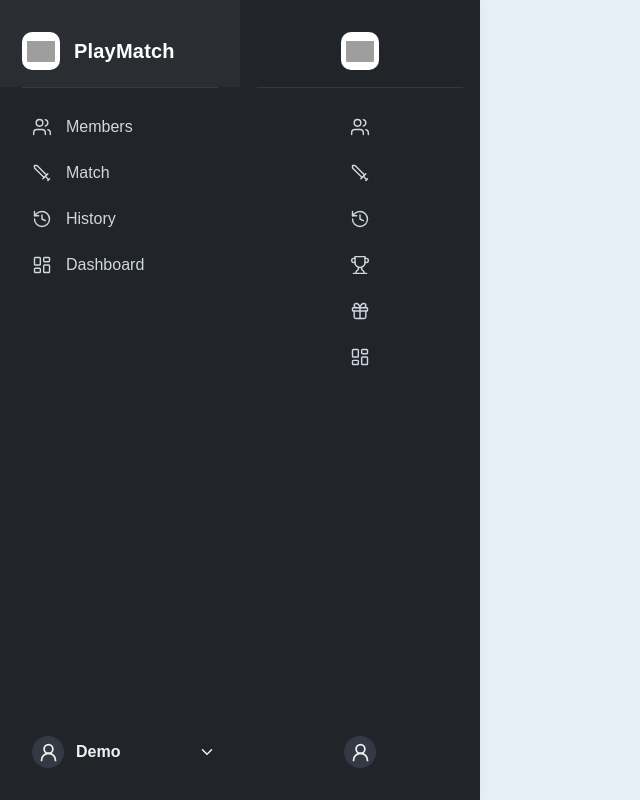
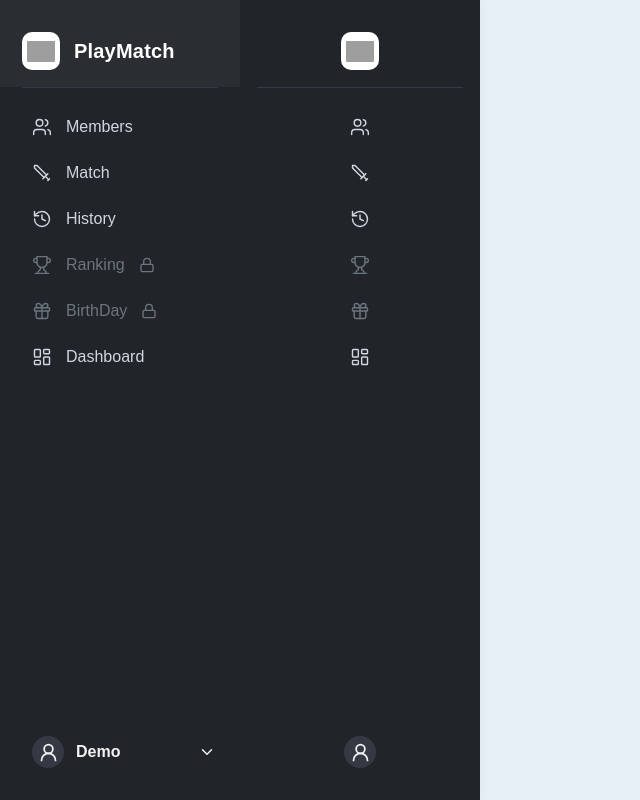
Before and after one commit to PeErAtC/playmatch-web, a Next.js app: page /components/sidebar in a window 1280 px wide. Shown: the whole page, without its empty margins (0-640 px from the left). Built offline with nearby package versions, Linux system fonts and the light colour scheme; grey boxes are pictures that could not be loaded.

Commit message:
Update sidebar.js
30/6 เพิ่ม icon แสดง Log สำหรับแพ็กเกจ Basic

```diff
--- a/pages/components/sidebar.js
+++ b/pages/components/sidebar.js
@@ -12,6 +12,7 @@ import {
   LayoutDashboard,
   Settings,
   LogOut,
+  Lock, // Import the Lock icon
 } from "lucide-react";
 import Swal from "sweetalert2"; // ยังคง import ไว้เผื่อใช้งาน
 
@@ -36,11 +37,13 @@ const allMenuList = [
     label: "Ranking",
     path: "/ranking",
     icon: <Trophy size={20} strokeWidth={1.7} />,
+    access: ["Pro", "Premium"], // เพิ่ม property 'access'
   },
   {
     label: "BirthDay",
     path: "/Birthday",
     icon: <Gift size={20} strokeWidth={1.7} />,
+    access: ["Pro", "Premium"], // เพิ่ม property 'access'
   },
   {
     label: "Dashboard",
@@ -98,13 +101,13 @@ export default function Sidebar({
     };
   }, [isDropdownOpen]);
 
-  // กรองเมนูตาม packageType
-  const filteredMenuList = allMenuList.filter((item) => {
-    if (packageType === "Basic") {
-      return item.label !== "Ranking" && item.label !== "BirthDay";
-    }
-    return true; // สำหรับ Pro และ Premium แสดงทุกเมนู
-  });
+  // *** ลบส่วน filter นี้ออกไป เพราะเราต้องการแสดงทุกเมนูและใช้ logic การ disabled แทน ***
+  // const filteredMenuList = allMenuList.filter((item) => {
+  //   if (packageType === "Basic") {
+  //     return item.label !== "Ranking" && item.label !== "BirthDay";
+  //   }
+  //   return true;
+  // });
 
   return (
     <aside className={`sidebar ${isSidebarOpen ? "open" : "collapsed"}`}>
@@ -113,30 +116,49 @@ export default function Sidebar({
       </button>
       <div className="sidebar-logo" onClick={toggleSidebar}>
         {/* เปลี่ยนจาก div.logo-icon เป็น img แทรกเข้ามา */}
-        <img src="/images/Logo-iconnew.png" alt="Company Logo" className="logo-image" />
+        <img
+          src="/images/Logo-iconnew.png"
+          alt="Company Logo"
+          className="logo-image"
+        />
         {isSidebarOpen && (
           <span className="logo-text">{groupName || "PlayMatch"}</span>
         )}
       </div>
       <hr className="sidebar-divider" />
       <nav className="sidebar-menu">
-        {filteredMenuList.map((item) => ( // ใช้ filteredMenuList แทน menuList
+        {allMenuList.map((item) => {
+          // ตรวจสอบว่าเมนูควรจะถูก disabled หรือไม่
+          const isDisabled = item.access && !item.access.includes(packageType);
+          return (
             <a
               key={item.path}
-            href={item.path}
+              href={isDisabled ? "#" : item.path} // ถ้า disabled ให้ลิงก์ไปที่ '#'
               className={`sidebar-menu-item ${
                 activePath === item.path ? "active" : ""
-            }`}
+              } ${isDisabled ? "disabled" : ""}`} // เพิ่ม class 'disabled'
+              onClick={(e) => {
+                if (isDisabled) {
+                  e.preventDefault(); // ป้องกันการเปลี่ยนหน้า
+                }
+              }}
             >
               <span className="menu-icon">{item.icon}</span>
-            {isSidebarOpen && <span className="menu-label">{item.label}</span>}
+              {isSidebarOpen && (
+                <span className="menu-label">{item.label}</span>
+              )}
               {item.label === "BirthDay" &&
                 birthDayCount > 0 &&
-              isSidebarOpen && (
+                isSidebarOpen &&
+                !isDisabled && ( // แสดง badge เมื่อไม่ disabled
                   <span className="birthday-badge">{birthDayCount}</span>
                 )}
+              {isDisabled && isSidebarOpen && (
+                <Lock size={16} className="lock-icon" /> // แสดงไอคอนล็อค
+              )}
             </a>
-        ))}
+          );
+        })}
       </nav>
 
       {/* ย้าย sidebar-user ออกมาด้านนอกของโครงสร้างก่อนหน้า sidebar-menu แต่ยังคงอยู่ใน aside */}
@@ -352,15 +374,15 @@ export default function Sidebar({
           flex-shrink: 0;
         }
         .sidebar-menu-item.active,
-        .sidebar-menu-item:hover {
+        .sidebar-menu-item:hover:not(.disabled) {
           background: #146cfa;
           color: #fff;
         }
         .sidebar-menu-item.active .menu-icon,
-        .sidebar-menu-item:hover .menu-icon {
+        .sidebar-menu-item:hover:not(.disabled) .menu-icon {
           color: #fff;
         }
-        .sidebar-menu-item:active {
+        .sidebar-menu-item:active:not(.disabled) {
           background: #19447b;
         }
         .sidebar-menu-item .menu-label {
@@ -372,6 +394,35 @@ export default function Sidebar({
           opacity: 0;
           width: 0;
           overflow: hidden;
+          pointer-events: none;
+        }
+
+        /* Disabled menu item styles */
+        .sidebar-menu-item.disabled {
+          color: #6c757d; /* สีเทาสำหรับ disabled */
+          cursor: not-allowed;
+          pointer-events: none; /* ป้องกันการคลิก */
+          background-color: transparent; /* ลบ background เมื่อ disabled */
+        }
+        .sidebar-menu-item.disabled .menu-icon {
+          color: #6c757d; /* สีไอคอนเป็นสีเทา */
+        }
+        .sidebar-menu-item.disabled:hover {
+          background: transparent; /* ป้องกัน hover effect */
+          color: #6c757d;
+        }
+
+        /* Lock icon style */
+        .lock-icon {
+          position: absolute;
+          right: 15px;
+          top: 50%;
+          transform: translateY(-50%);
+          color: #6c757d; /* สีของไอคอนล็อค */
+          transition: opacity 0.3s ease-in-out;
+        }
+        .sidebar.collapsed .lock-icon {
+          opacity: 0;
           pointer-events: none;
         }
 
```
Lines whose indentation alone changed are shown as unchanged.
